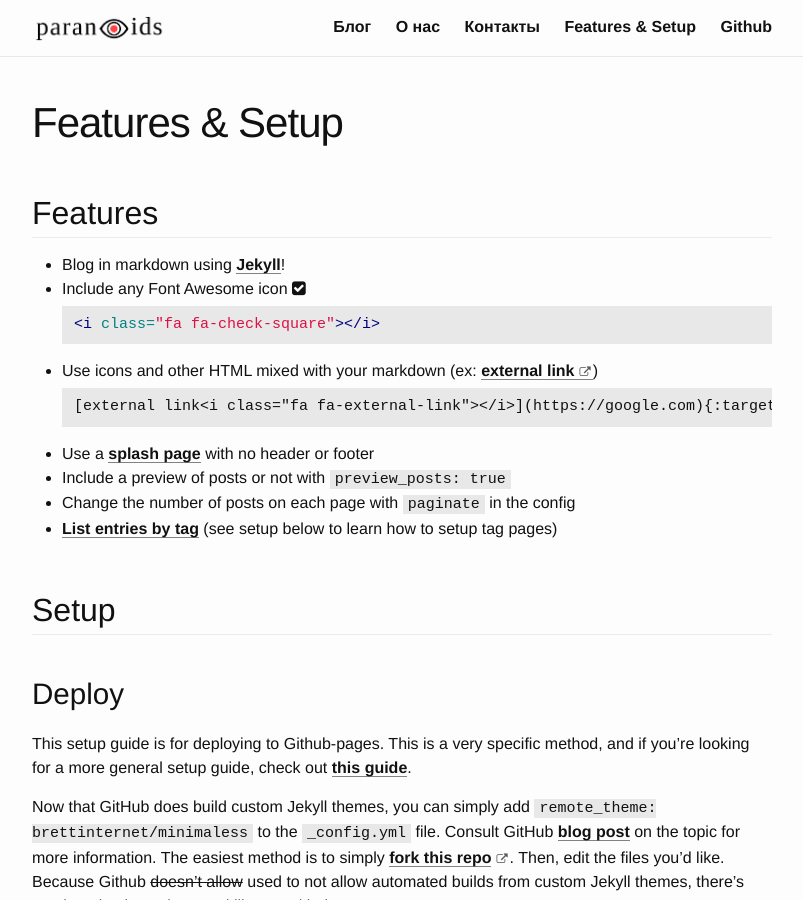
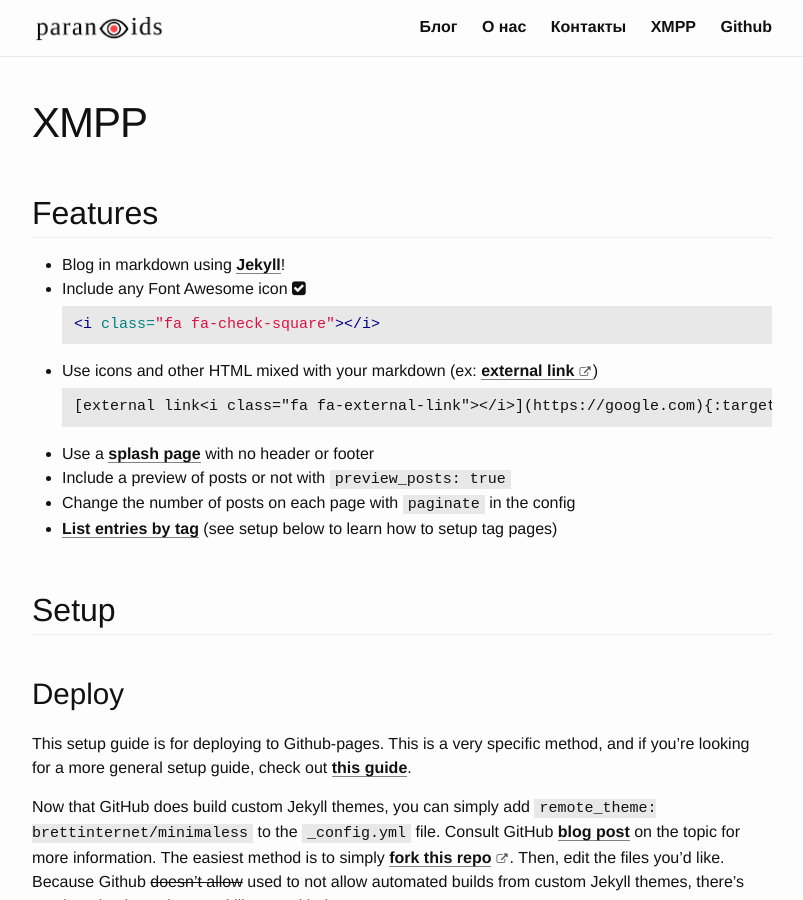
Before and after one commit to 2b7E1n6D0e5R7/2b7E1n6D0e5R7.github.io, a Jekyll site: the page built from _pages/setup.md, in a window 1280 px wide and 900 px high. Shown: the whole window, without its empty margins (238-1041 px from the left). Built offline with Jekyll 4.4.1, drawn with Linux system fonts in a browser that asks for light colours.

Commit message:
Update setup.md

```diff
--- a/_pages/setup.md
+++ b/_pages/setup.md
@@ -1,7 +1,7 @@
 ---
 layout: page
-title: Features & Setup
-permalink: /setup/
+title: XMPP
+permalink: /XMPP/
 ---
 
 # Features
```
